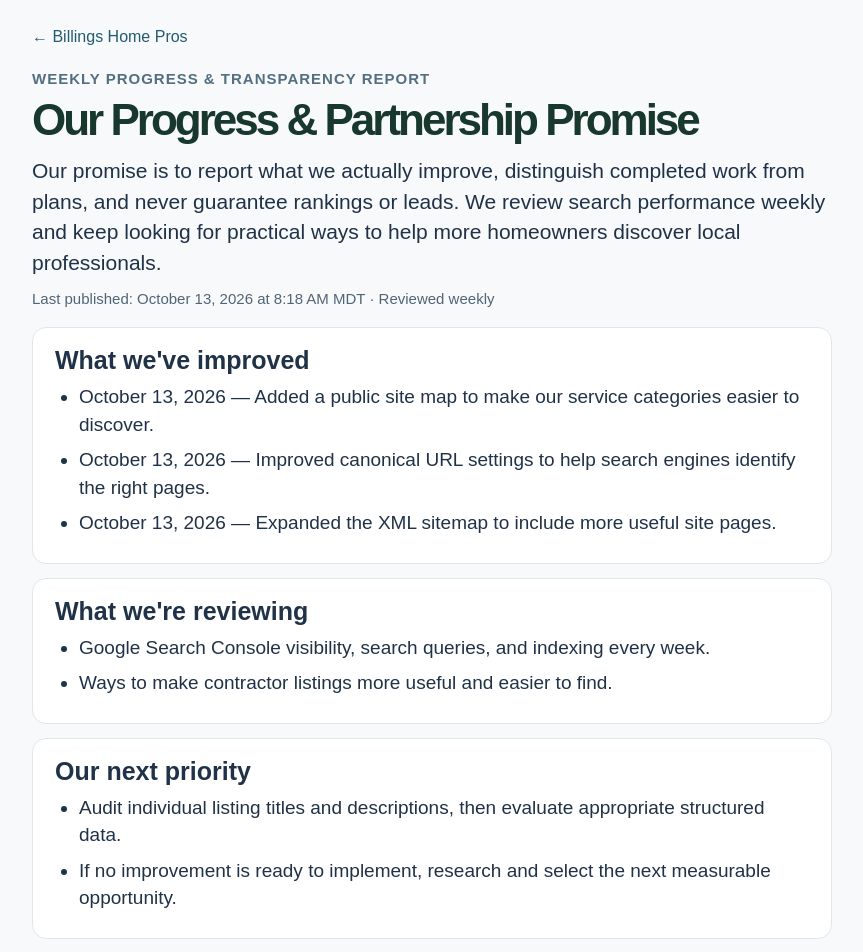
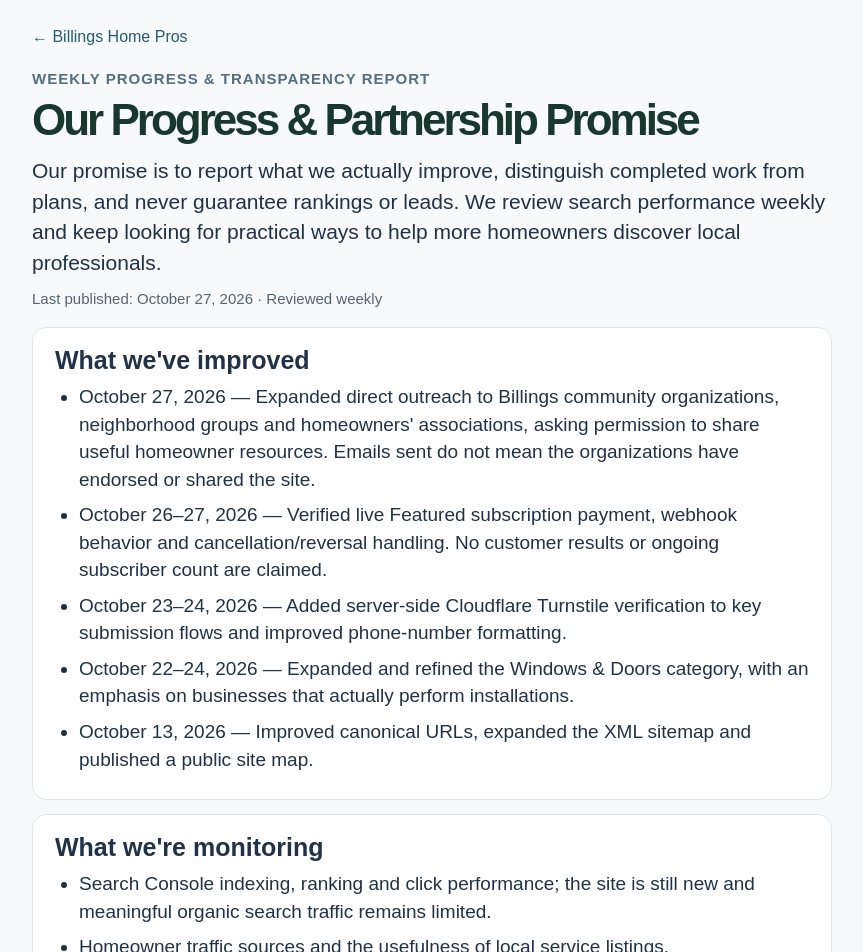
Before and after one commit to Cheddaronbass/billingshomepros, a Next.js app: page /our-progress in a window 1280 px wide. Shown: the top 952 px of the page, without its empty margins (208-1071 px from the left). Built offline with nearby package versions, Linux system fonts and the light colour scheme.

Commit message:
Update BHP progress report with verified October milestones

```diff
--- a/app/our-progress/page.js
+++ b/app/our-progress/page.js
@@ -9,23 +9,27 @@
   {
     title: "What we've improved",
     items: [
-      "October 13, 2026 — Added a public site map to make our service categories easier to discover.",
-      "October 13, 2026 — Improved canonical URL settings to help search engines identify the right pages.",
-      "October 13, 2026 — Expanded the XML sitemap to include more useful site pages.",
+      "October 27, 2026 — Expanded direct outreach to Billings community organizations, neighborhood groups and homeowners' associations, asking permission to share useful homeowner resources. Emails sent do not mean the organizations have endorsed or shared the site.",
+      "October 26–27, 2026 — Verified live Featured subscription payment, webhook behavior and cancellation/reversal handling. No customer results or ongoing subscriber count are claimed.",
+      "October 23–24, 2026 — Added server-side Cloudflare Turnstile verification to key submission flows and improved phone-number formatting.",
+      "October 22–24, 2026 — Expanded and refined the Windows & Doors category, with an emphasis on businesses that actually perform installations.",
+      "October 13, 2026 — Improved canonical URLs, expanded the XML sitemap and published a public site map.",
     ],
   },
   {
-    title: "What we're reviewing",
+    title: "What we're monitoring",
     items: [
-      "Google Search Console visibility, search queries, and indexing every week.",
-      "Ways to make contractor listings more useful and easier to find.",
+      "Search Console indexing, ranking and click performance; the site is still new and meaningful organic search traffic remains limited.",
+      "Homeowner traffic sources and the usefulness of local service listings.",
+      "Community outreach replies and opportunities to share homeowner resources with permission.",
     ],
   },
   {
-    title: "Our next priority",
+    title: "Our next priorities",
     items: [
-      "Audit individual listing titles and descriptions, then evaluate appropriate structured data.",
-      "If no improvement is ready to implement, research and select the next measurable opportunity.",
+      "Improve visibility for relevant Billings home-service searches without making unsupported ranking or lead promises.",
+      "Help more area homeowners discover the winter home-preparation checklist and local contractors.",
+      "Keep business information accurate and continue adding relevant local professionals.",
     ],
   },
 ];
@@ -39,7 +43,7 @@
           <p style={{ color: "#527080", fontWeight: 700, fontSize: 15, letterSpacing: 1, textTransform: "uppercase", marginBottom: 8 }}>Weekly Progress &amp; Transparency Report</p>
           <h1 style={{ fontSize: "clamp(30px, 6vw, 44px)", lineHeight: 1.12, margin: "0 0 12px" }}>Our Progress &amp; Partnership Promise</h1>
           <p style={{ fontSize: "clamp(18px, 3vw, 21px)", lineHeight: 1.45, margin: 0 }}>Our promise is to report what we actually improve, distinguish completed work from plans, and never guarantee rankings or leads. We review search performance weekly and keep looking for practical ways to help more homeowners discover local professionals.</p>
-          <p style={{ fontSize: 15, color: "#526575", margin: "12px 0 0" }}>Last published: October 13, 2026 at 8:18 AM MDT · Reviewed weekly</p>
+          <p style={{ fontSize: 15, color: "#526575", margin: "12px 0 0" }}>Last published: October 27, 2026 · Reviewed weekly</p>
         </header>
         <div style={{ display: "grid", gap: 14 }}>
           {groups.map((group) => (
```
